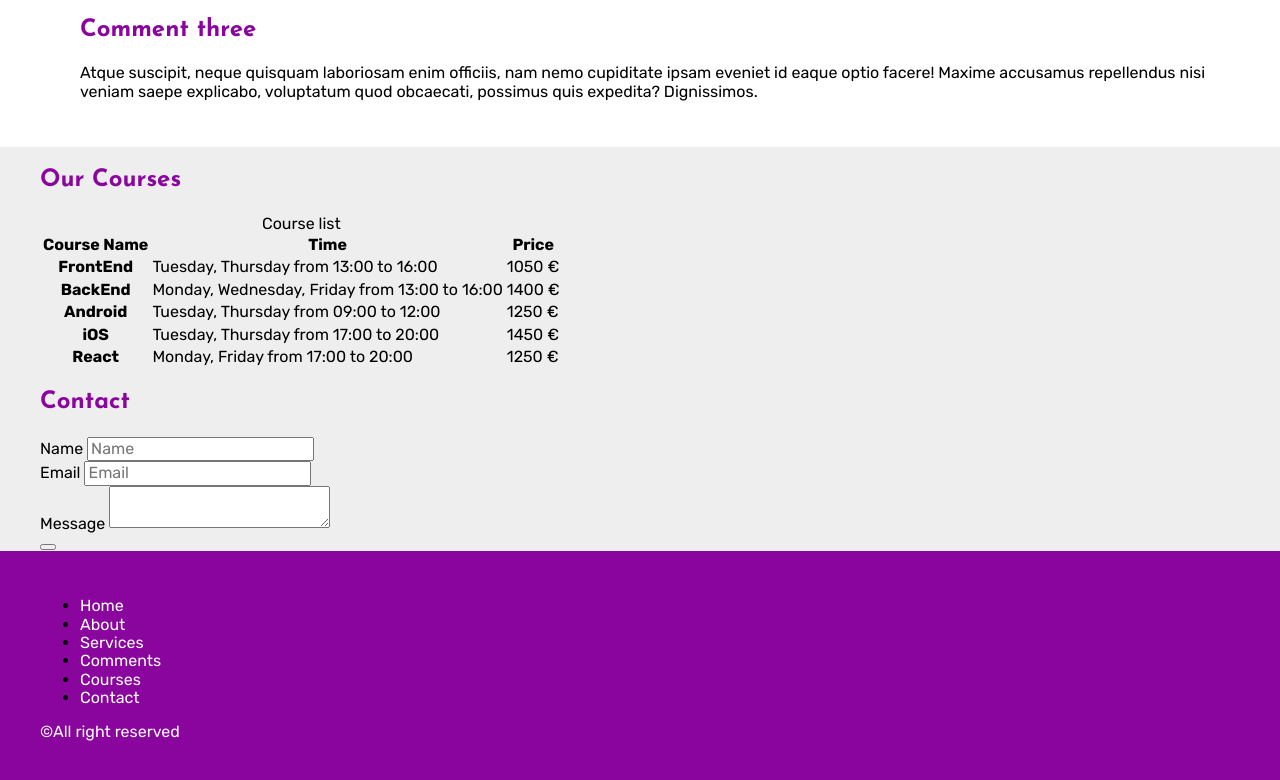
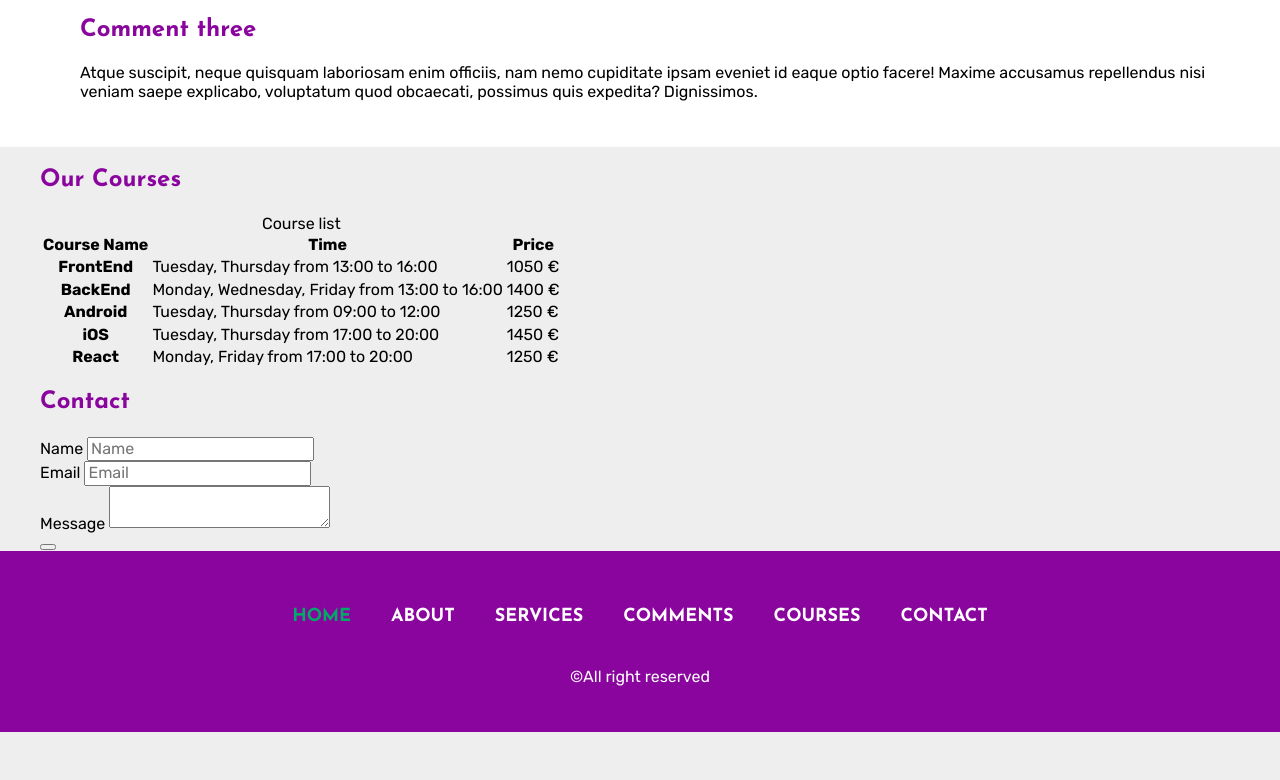
Before and after one commit to AnjaDj34/learningSass, a plain HTML site: page public_html/index.html in a window 1280 px wide. Shown: the part 1441-2221 px from the top of the page. After the commit the page ends 2173 px from the top, so only its background shows below. Drawn offline with nearby package versions, Linux system fonts and the light colour scheme; files that its build step writes are made by us from their sources.

Commit message:
footer done

```diff
--- a/public_html/index.html
+++ b/public_html/index.html
@@ -209,7 +209,7 @@
             <div class="container">
                 <nav>
                     <ul>
-                        <li><a href="#home">Home</a></li>
+                        <li><a class="active" href="#home">Home</a></li>
                         <li><a href="#about">About</a></li>
                         <li><a href="#service">Services</a></li>
                         <li><a href="#comments">Comments</a></li>
--- a/public_html/scss/partial/_footer.scss
+++ b/public_html/scss/partial/_footer.scss
@@ -1,11 +1,51 @@
 $footer-bg:$purple;
 $footer-color: $white;
+$footer-link-hover: $green;
+$footer-nav-font: $josefin;
+
 
 footer{
     padding: 30px 0;
     background-color: $footer-bg;
+ ul{
+         list-style: none;
+                padding-left: 0;
+                margin-bottom: 30px;
+
+                    a{
+                        display: block;
+                        padding: 5px 0;
+                        color: $footer-color;
+                        text-align: center;
+                        font-family: $footer-nav-font;
+                        text-transform: uppercase;
+                        font-weight: $font-bold;
+                        font-size: 1.8rem;
+
+                        &:hover,
+                            &.active{
+                            color: $footer-link-hover;
+                        }
+                    }//a end
+      }//ul end
+
+        .copyright{
+            text-align: center;
+            color: $footer-color;
+        }
+
 }
 
-footer a, footer p{
-    color: $footer-color;
+
+@media(min-width:768px){
+    footer{
+         ul{
+                      display: flex;
+                      justify-content: center;
+            align-items: center;
+                    a{
+                              padding: 10px 20px;
+                          } //a end
+           } //ul end
+  } //footer end
 }
```
Also changed, not shown: public_html/css/theme.css, 1 other file.
